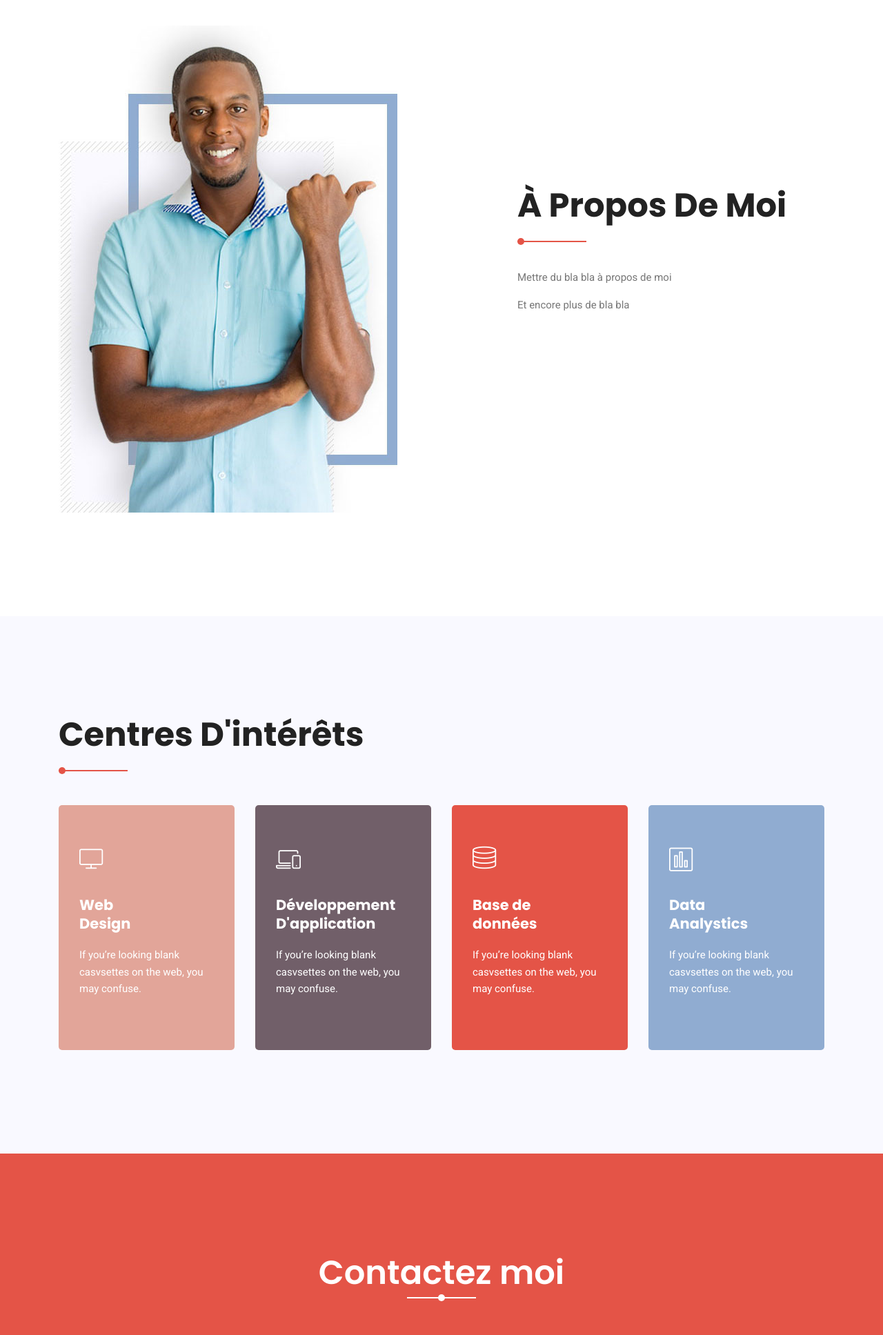
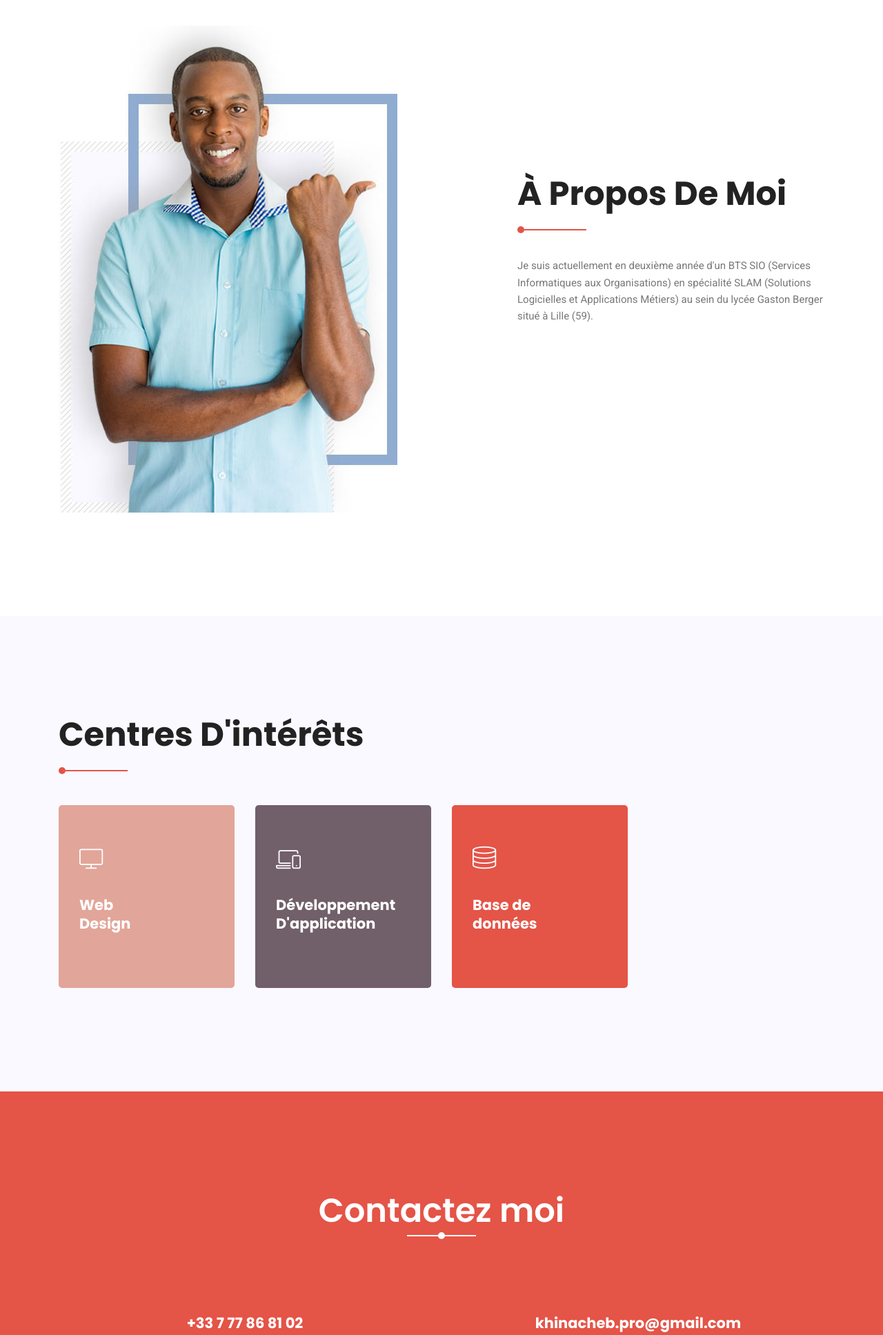
Before and after one commit to WankerChallenger/portfolio, a PHP site: page / in a window 1280 px wide. Shown: the part 913-2848 px from the top of the page at 69% size. Run offline with PHP 8.4, Linux system fonts and the light colour scheme; some libraries are stand-ins or nearby versions.

Commit message:
Mise en page et tableau des compétences ( pas encore fini à 100% )

```diff
--- a/header.php
+++ b/header.php
@@ -60,9 +60,9 @@
                             <li><a href="veilletechno.php">Veille Technologique</a></li>
                             <li><a href="etudecompo.php">Etude d'un composant</a></li>
                             <li><a href="ppe1.php">PPE1</a></li>
-                            <li><a href="ppe2.php">PP2</a></li>
-                            <li><a href="stage1.php">Stage 1</a></li>
-                            <li><a href="stage2.php">Stage 2</a></li>
+                            <li><a href="ppe2.php">PPE2</a></li>
+                            <li><a href="stage1.php">Satim/La Villa Fleurie</a></li>
+                            <li><a href="stage2.php">BBND</a></li>
 
 
                         </ul>
--- a/index.php
+++ b/index.php
@@ -1,79 +1,6 @@
-<!DOCTYPE html>
-<html lang="zxx" class="no-js">
-
-<head>
-	<!-- Mobile Specific Meta -->
-	<meta name="viewport" content="width=device-width, initial-scale=1, shrink-to-fit=no">
-	<!-- Favicon-->
-	<link rel="shortcut icon" href="img/fav.png">
-	<!-- Author Meta -->
-	<meta name="author" content="colorlib">
-	<!-- Meta Description -->
-	<meta name="description" content="">
-	<!-- Meta Keyword -->
-	<meta name="keywords" content="">
-	<!-- meta character set -->
-	<meta charset="UTF-8">
-	<!-- Site Title -->
-	<title>PortFolio Khinache Bilel</title>
-
-	<link href="https://fonts.googleapis.com/css?family=Poppins:100,200,400,300,500,600,700" rel="stylesheet">
-	<link href="https://fonts.googleapis.com/css?family=Roboto:300,400,500,600,700,900" rel="stylesheet">
-	<!--
-			CSS
-			============================================= -->
-	<link rel="stylesheet" href="css/linearicons.css">
-	<link rel="stylesheet" href="css/font-awesome.min.css">
-	<link rel="stylesheet" href="css/bootstrap.css">
-	<link rel="stylesheet" href="css/magnific-popup.css">
-	<link rel="stylesheet" href="css/nice-select.css">
-	<link rel="stylesheet" href="css/animate.min.css">
-	<link rel="stylesheet" href="css/owl.carousel.css">
-	<link rel="stylesheet" href="css/main.css">
-</head>
-
-<body>
-
-	<!-- Start Preloader Area -->
-	<div class="preloader-area">
-		<div class="loader-box">
-			<div class="loader"></div>
-		</div>
-	</div>
-	<!-- End Preloader Area -->
-
-
-	<!-- Start Header Area -->
-	<header id="header">
-		<div class="container main-menu">
-			<div class="row align-items-center d-flex">
-				<div id="logo">
-					<a href="index.php"><img src="img/logo.png" alt="" title="" /></a>
-				</div>
-				<nav id="nav-menu-container">
-					<ul class="nav-menu">
-						<li class=""><a class="active" href="index.php">Accueil</a></li>
-						<li><a href="about.php">À propos</a></li>
-						<li><a href="compétence.php">Compétences</a></li>
-						<li class="menu-has-children"><a href="#">E6</a>
-                            <ul>
-                                <li><a href="veilletechno.php">Veille Technologique</a></li>
-                                <li><a href="etudecompo.php">Etude d'un composant</a></li>
-                                <li><a href="ppe1.php">PPE1</a></li>
-                                <li><a href="ppe2.php">PP2</a></li>
-                                <li><a href="stage1.php">Stage 1</a></li>
-                                <li><a href="stage2.php">Stage 2</a></li>
-
-
-                            </ul>
-						</li>
-
-					</ul>
-				</nav>
-			</div>
-		</div>
-	</header>
-	<!-- End Header Area -->
+<?php
+require ("header.php");
+?>
 
 
 	<!-- start banner Area -->
@@ -122,9 +49,9 @@
 					</div>
 					<div class="mb-50 wow fadeIn" data-wow-duration=".8s">
 						<p>
-							Mettre du bla bla à propos de moi
-						</p>
-						<p>Et encore plus de bla bla
+                            Je suis actuellement en deuxième année d'un BTS SIO (Services Informatiques aux Organisations) en spécialité SLAM (Solutions Logicielles et Applications Métiers)
+                             au sein du lycée Gaston Berger situé à Lille (59). <br>
+
 						</p>
 					</div>
 
@@ -140,7 +67,7 @@
 	<section class="service-area section-gap">
 		<div class="container">
 			<div class="row">
-				<div class="col-lg-12">
+				<div class="col">
 					<div class="section-title">
 						<h2>Centres d'intérêts</h2>
 
@@ -154,7 +81,7 @@
 						<h4>
 							<span>Web</span> Design
 						</h4>
-						<p>If you’re looking blank casvsettes on the web, you may confuse.</p>
+						<p></p>
 					</div>
 				</div>
 				<div class="col-lg-3 col-md-6">
@@ -162,7 +89,7 @@
 						<span class="lnr lnr-laptop-phone"></span>
 						<h4><span>Développement</span> D'application
 						</h4>
-						<p>If you’re looking blank casvsettes on the web, you may confuse.</p>
+						<p></p>
 					</div>
 				</div>
 				<div class="col-lg-3 col-md-6">
@@ -170,15 +97,7 @@
 						<span class="lnr lnr-database"></span>
 						<h4><span>Base de </span> données
 						</h4>
-						<p>If you’re looking blank casvsettes on the web, you may confuse.</p>
-					</div>
-				</div>
-				<div class="col-lg-3 col-md-6">
-					<div class="single-service wow fadeInUp" data-wow-duration="1s" data-wow-delay="0.6s">
-						<span class="lnr lnr-chart-bars"></span>
-						<h4><span>Data</span> Analystics
-						</h4>
-						<p>If you’re looking blank casvsettes on the web, you may confuse.</p>
+						<p></p>
 					</div>
 				</div>
 			</div>
@@ -249,7 +168,7 @@
 							<h4>Follow Me</h4>
 						</div>
 						<div class="footer-social">
-							<a href="https://www.linkedin.com/in/bilel-khinache-a70322166/"><i class="fa fa-linkedin"></i></a>
+							<a href="https://www.linkedin.com/in/bilel-khinache-a70322166/" target="_blank"><i class="fa fa-linkedin"></i></a>
 						</div>
 					</div>
 				</div>
--- a/stage1.php
+++ b/stage1.php
@@ -9,7 +9,7 @@
         <div class="row d-flex justify-content-between align-items-end mb-80">
             <div class="col-lg-6">
                 <div class="section-title">
-                    <h2>Stage 1</h2>
+                    <h2>Satim / La Villa Fleurie</h2>
                     <p>Expliquer le stage de première année et mettre des preuves liées aux compétences </p>
                 </div>
             </div>
```
Also changed, not shown: about.php (+12 -3 lines), compétence.php (+4 -8 lines), stage2.php (+13 -8 lines).
